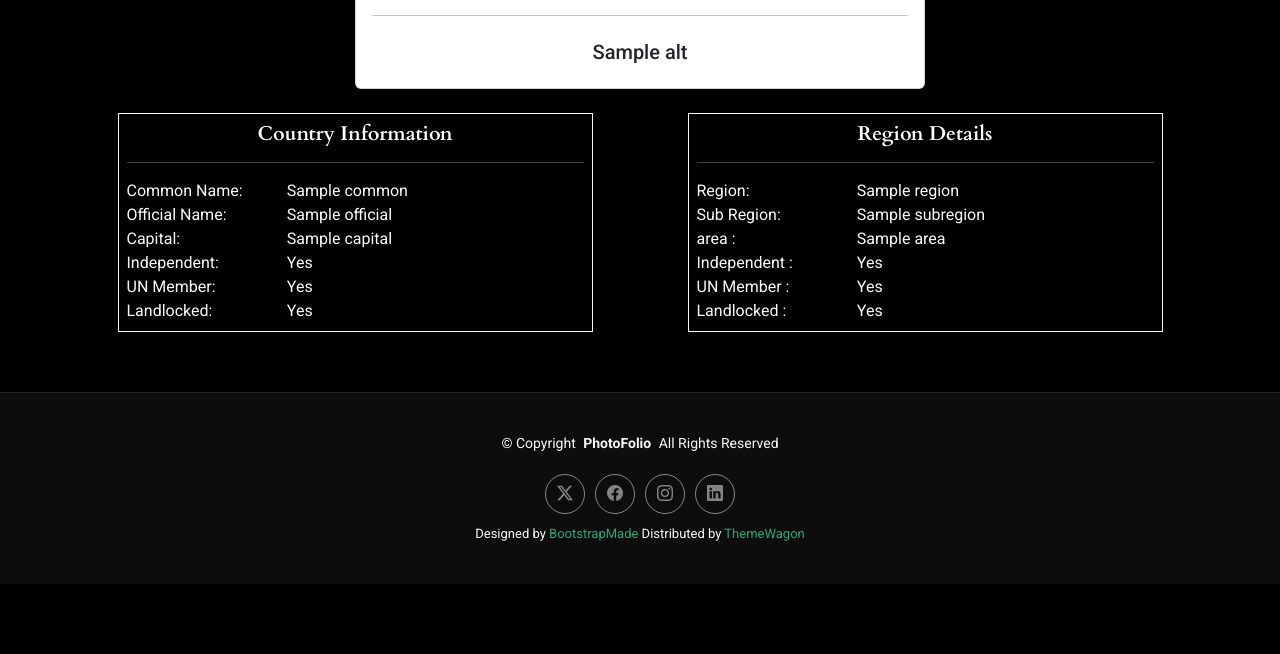
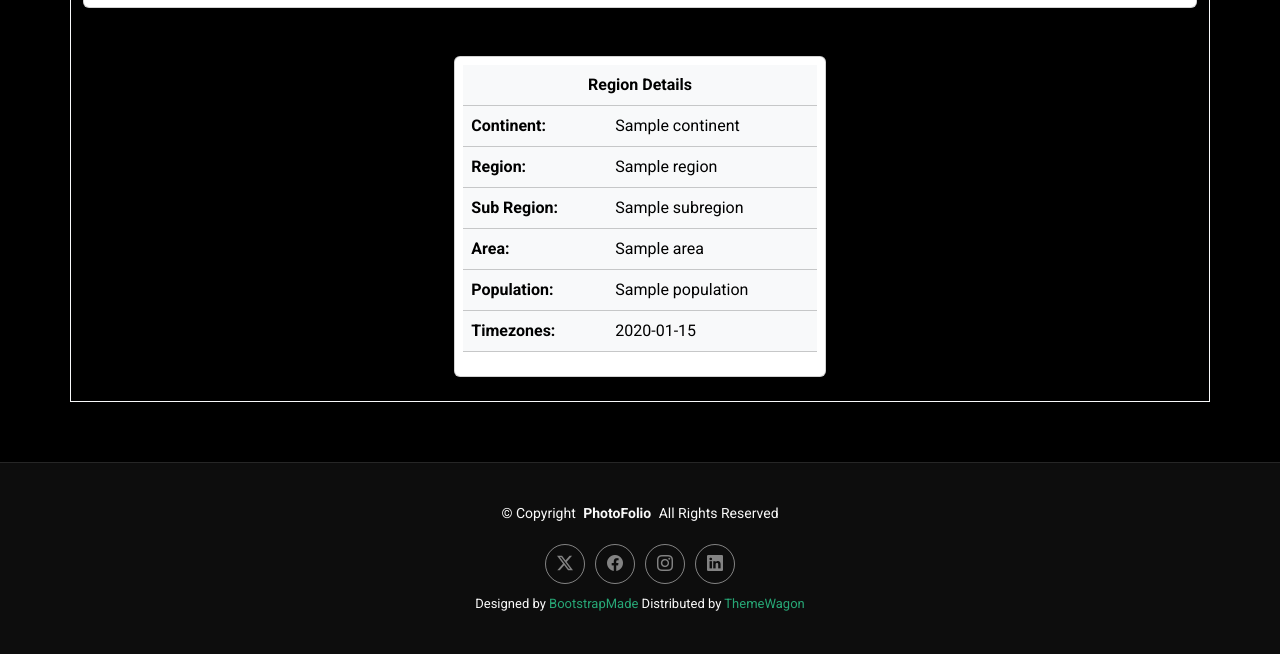
Before and after one commit to connectrohanrajsingh/django-countries, a Django app: page /country-details/1 in a window 1280 px wide. Shown: the part 602-1256 px from the top of the page. Before the commit the page ends 1186 px from the top, so only its background shows below. Run offline with Django 5.2, Linux system fonts and the light colour scheme; tables that the repository leaves empty hold one stand-in row (values such as "Sample post"); a database or web service that is not in the repository returns one stand-in record (values such as "Sample title"); data that the repository does not hold is empty; some libraries are stand-ins or nearby versions.

Commit message:
added some details in regional detail and changed the way of data presentation

```diff
--- a/templates/countryinfo/country-info.html
+++ b/templates/countryinfo/country-info.html
@@ -8,112 +8,106 @@
   <main class="main">
     <!-- About Section -->
     <section id="about" class="section">
-      <div class="container" data-aos="fade-up" data-aos-delay="100">
+      <div class="container p-4 border border-1 border-light" data-aos="fade-up" data-aos-delay="100">
         <div class="row mt-4">
-          <div class="col-lg-6 card shadow p-3 m-auto">
-            <img src="{{ countryDetails.flags.svg }}" class="img-fluid" alt="{{ countryDetails.flags.alt }}" width="100%" />
-            <hr />
-            <p class="text-center mt-2 h5">{{ countryDetails.flags.alt }}</p>
+          <div class="col-xl-6 col-lg-6 col-11 p-2 card shadow">
+            <img src="{{ countryDetails.flags.svg }}" class="img-fluid" alt="{{ countryDetails.flags.alt }}" width="100%" style="max-height:30vh" />
           </div>
-        </div>
-
-        <div class="row mt-4">
-          <div class="col-xl-5 col-lg-5 col-11 border border-1 border-light p-2 m-auto">
-            <h5 class="text-center fw-bold">Country Information</h5>
-            <hr />
-            <div class="row">
-              <div class="col-xl-4 col-lg-4 col-4">Common Name:</div>
-              <div class="col-xl-8 col-lg-8 col-8">{{ countryDetails.name.common }}</div>
-            </div>
-            <div class="row">
-              <div class="col-xl-4 col-lg-4 col-4">Official Name:</div>
-              <div class="col-xl-8 col-lg-8 col-8">{{ countryDetails.name.official }}</div>
-            </div>
-            <div class="row">
-              <div class="col-xl-4 col-lg-4 col-4">Capital:</div>
-              <div class="col-xl-8 col-lg-8 col-8">
+          <div class="col-xl-5 col-lg-5 col-11 p-2 mt-3 m-auto card shadow">
+            <table class="w-100 table table-light" style="max-height:30vh">
+              <tr>
+                <th colspan="2" class="text-center">Country Information</th>
+              </tr>
+              <tr>
+                <th>Common Name:</th>
+                <td>{{ countryDetails.name.common }}</td>
+              </tr>
+              <tr>
+                <th>Official Name:</th>
+                <td>{{ countryDetails.name.official }}</td>
+              </tr>
+              <tr>
+                <th>Capital:</th>
+                <td>
                   {% for capital in countryDetails.capital %}
                     {{ capital }}
                   {% endfor %}
-              </div>
-            </div>
-            <div class="row">
-              <div class="col-xl-4 col-lg-4 col-4">Independent:</div>
-              <div class="col-xl-8 col-lg-8 col-8">
+                </td>
+              </tr>
+              <tr>
+                <th>Independent:</th>
+                <td>
                   {% if countryDetails.independent %}
                     Yes
                   {% else %}
                     No
                   {% endif %}
-              </div>
-            </div>
-            <div class="row">
-              <div class="col-xl-4 col-lg-4 col-4">UN Member:</div>
-              <div class="col-xl-8 col-lg-8 col-8">
+                </td>
+              </tr>
+              <tr>
+                <th>UN Member:</th>
+                <td>
                   {% if countryDetails.unMember %}
                     Yes
                   {% else %}
                     No
                   {% endif %}
-              </div>
-            </div>
-            <div class="row">
-              <div class="col-xl-4 col-lg-4 col-4">Landlocked:</div>
-              <div class="col-xl-8 col-lg-8 col-8">
+                </td>
+              </tr>
+              <tr>
+                <th>Landlocked:</th>
+                <td>
                   {% if countryDetails.landlocked %}
                     Yes
                   {% else %}
                     No
                   {% endif %}
+                </td>
+              </tr>
+            </table>
           </div>
-            </div>
+          <p class="text-center mt-4 h5 p-2 card shadow">{{ countryDetails.flags.alt }}</p>
         </div>
 
-          <div class="col-xl-5 col-lg-5 col-11 border border-1 border-light p-2 m-auto">
-            <h5 class="text-center fw-bold">Region Details</h5>
-            <hr />
-            <div class="row">
-              <div class="col-xl-4 col-lg-4 col-4">Region:</div>
-              <div class="col-xl-8 col-lg-8 col-8">{{ countryDetails.region }}</div>
-            </div>
-            <div class="row">
-              <div class="col-xl-4 col-lg-4 col-4">Sub Region:</div>
-              <div class="col-xl-8 col-lg-8 col-8">{{ countryDetails.subregion }}</div>
-            </div>
-            <div class="row">
-              <div class="col-xl-4 col-lg-4 col-4">area :</div>
-              <div class="col-xl-8 col-lg-8 col-8">{{ countryDetails.area }}</div>
-            </div>
-            <div class="row">
-              <div class="col-xl-4 col-lg-4 col-4">Independent :</div>
-              <div class="col-xl-8 col-lg-8 col-8">
-                {% if countryDetails.independent %}
-                  Yes
-                {% else %}
-                  No
-                {% endif %}
-              </div>
-            </div>
-            <div class="row">
-              <div class="col-xl-4 col-lg-4 col-4">UN Member :</div>
-              <div class="col-xl-8 col-lg-8 col-8">
-                {% if countryDetails.unMember %}
-                  Yes
-                {% else %}
-                  No
-                {% endif %}
-              </div>
-            </div>
-            <div class="row">
-              <div class="col-xl-4 col-lg-4 col-4">Landlocked :</div>
-              <div class="col-xl-8 col-lg-8 col-8">
-                {% if countryDetails.landlocked %}
-                  Yes
-                {% else %}
-                  No
-                {% endif %}
-              </div>
-            </div>
+        <div class="row mt-4">
+          <div class="col-xl-4 col-lg-4 col-11 p-2 mt-3 m-auto card shadow">
+            <table class="w-100 table table-light">
+              <tr>
+                <th colspan="2" class="text-center">Region Details</th>
+              </tr>
+              <tr>
+                <th>Continent:</th>
+                <td>
+                  {% for continent in countryDetails.continents %}
+                    {{ continent }}
+                  {% endfor %}
+                </td>
+              </tr>
+              <tr>
+                <th>Region:</th>
+                <td>{{ countryDetails.region }}</td>
+              </tr>
+              <tr>
+                <th>Sub Region:</th>
+                <td>{{ countryDetails.subregion }}</td>
+              </tr>
+              <tr>
+                <th>Area:</th>
+                <td>{{ countryDetails.area }}</td>
+              </tr>
+              <tr>
+                <th>Population:</th>
+                <td>{{ countryDetails.population }}</td>
+              </tr>
+              <tr>
+                <th>Timezones:</th>
+                <td>
+                  {% for timezone in countryDetails.timezones %}
+                    {{ timezone }}
+                  {% endfor %}
+                </td>
+              </tr>
+            </table>
           </div>
         </div>
       </div>
```
Lines whose indentation alone changed are shown as unchanged.
